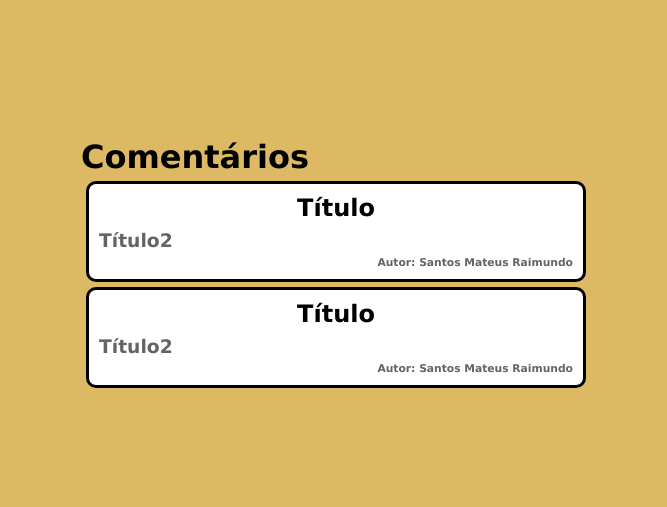
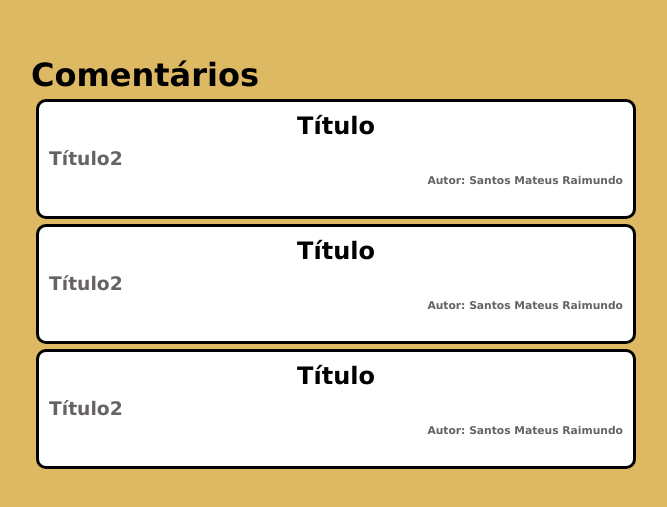
Before and after one commit to santosraimundo/ReactJS, a React (Create React App) app in the folder react003/: page / in a window 1280 px wide. Shown: the part 135-642 px from the top of the page, without its empty margins (304-971 px from the left). Built offline with nearby package versions, Linux system fonts and the light colour scheme.

Commit message:
resize my site

```diff
--- a/react003/src/App.js
+++ b/react003/src/App.js
@@ -7,6 +7,7 @@ function App(){
             <h1>Comentários</h1>
             <Comment />
             <Comment />
+            <Comment></Comment>
         </>
     )
 }
--- a/react003/src/components/Comment.css
+++ b/react003/src/components/Comment.css
@@ -1,5 +1,6 @@
 .comment{
-    width: 500px;
+    width: 600px;
+    height: 120px;
     border: solid 3px black;
     background-color: white;
     margin: 5px;
```
